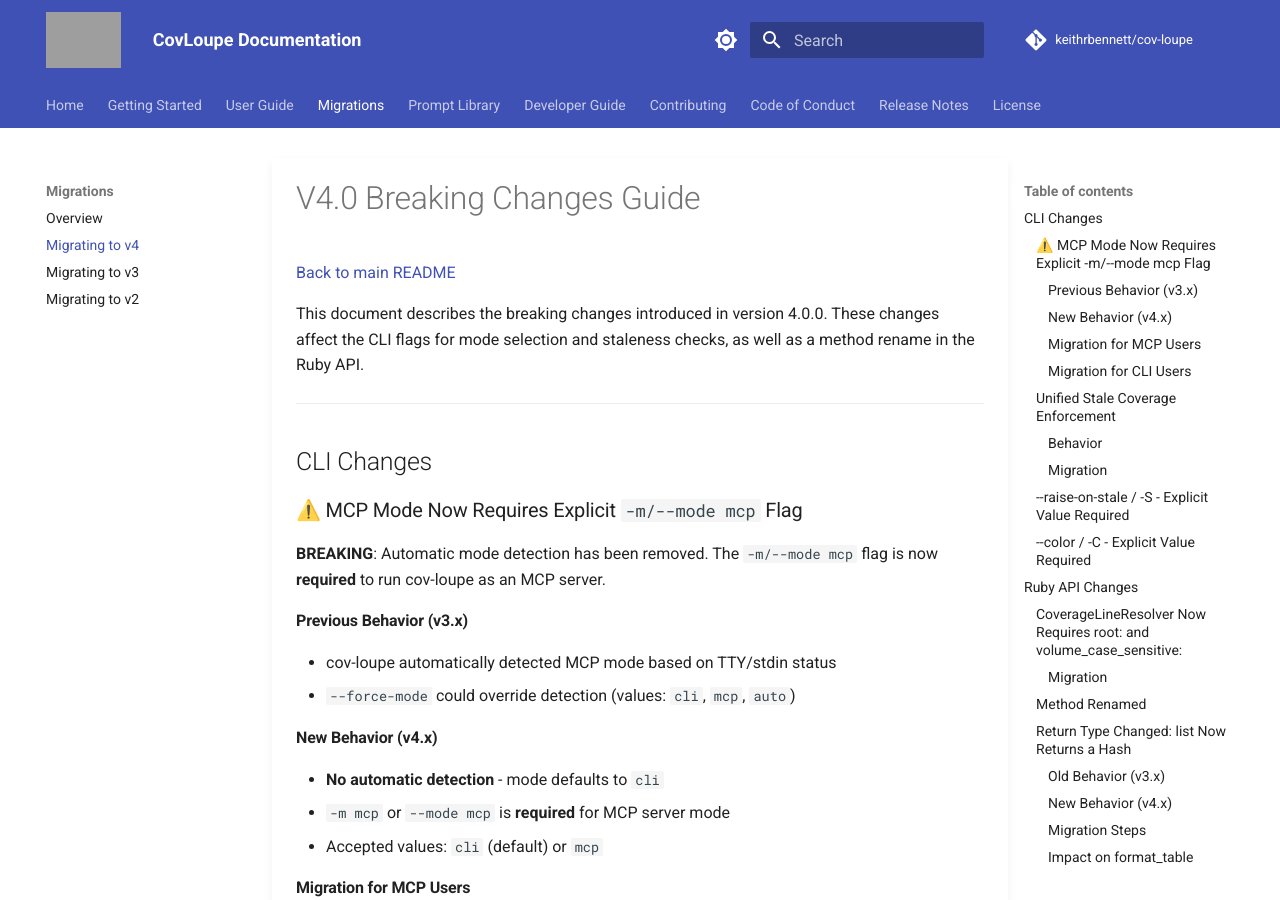
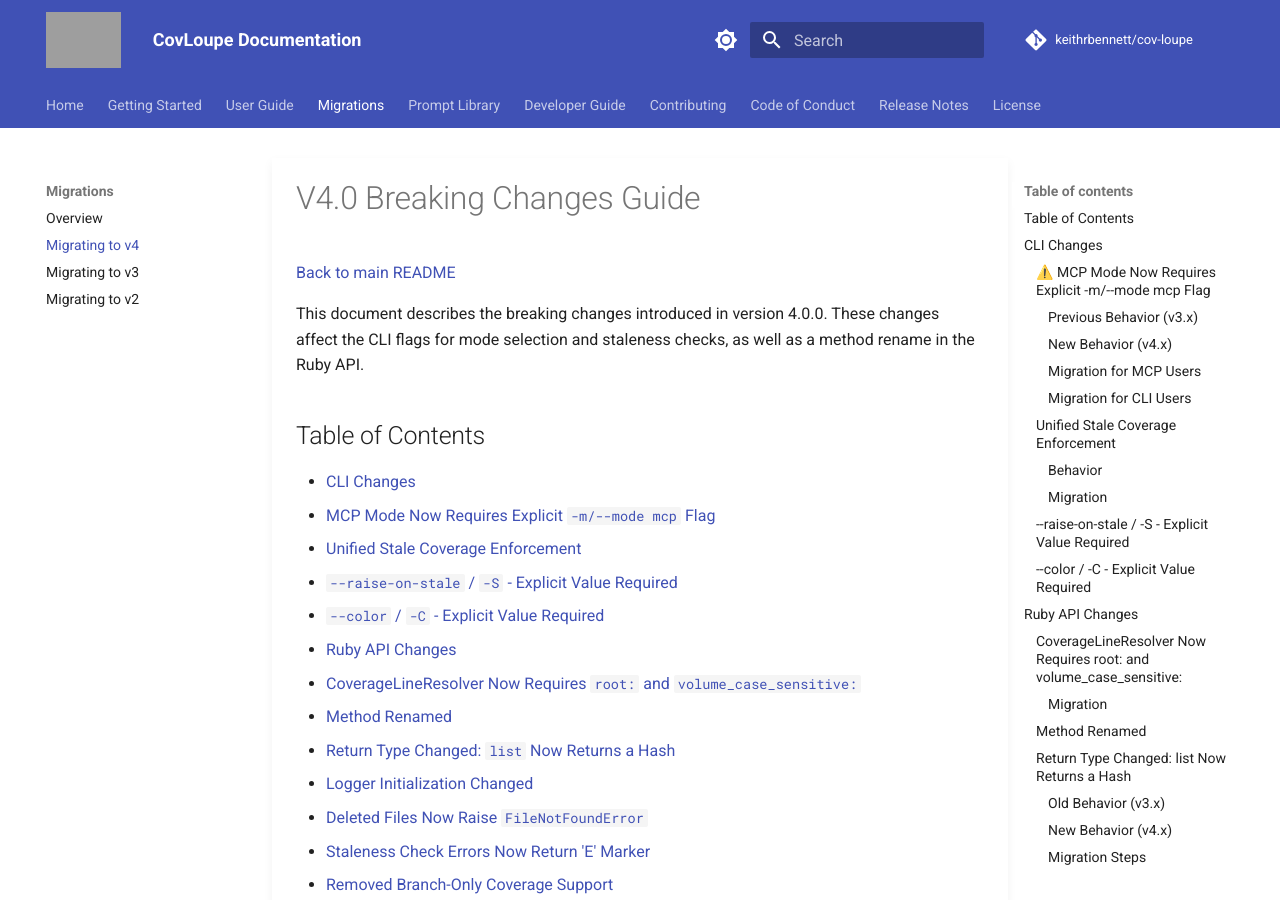
Before and after one commit to keithrbennett/simplecov-mcp, an MkDocs documentation site: the page built from docs/user/migrations/MIGRATING_TO_V4.md, in a window 1280 px wide and 900 px high. Built offline with MkDocs 1.6.1 and Material for MkDocs 9.7.7, drawn with Linux system fonts in a browser that asks for light colours; comment, search, counter and statistics services are not loaded; some of the changed text lies outside the part shown; grey boxes are pictures that could not be loaded.

Commit message:
Add table of contents and "back to top" links to MIGRATING_TO_V4.md.

```diff
--- a/docs/user/migrations/MIGRATING_TO_V4.md
+++ b/docs/user/migrations/MIGRATING_TO_V4.md
@@ -3,6 +3,23 @@
 [Back to main README](../../index.md)
 
 This document describes the breaking changes introduced in version 4.0.0. These changes affect the CLI flags for mode selection and staleness checks, as well as a method rename in the Ruby API.
+
+## Table of Contents
+
+- [CLI Changes](#cli-changes)
+  - [MCP Mode Now Requires Explicit `-m/--mode mcp` Flag](#️-mcp-mode-now-requires-explicit--m--mode-mcp-flag)
+  - [Unified Stale Coverage Enforcement](#unified-stale-coverage-enforcement)
+  - [`--raise-on-stale` / `-S` - Explicit Value Required](#--raise-on-stale---s---explicit-value-required)
+  - [`--color` / `-C` - Explicit Value Required](#--color---c---explicit-value-required)
+- [Ruby API Changes](#ruby-api-changes)
+  - [CoverageLineResolver Now Requires `root:` and `volume_case_sensitive:`](#coveragelineresolver-now-requires-root-and-volume_case_sensitive)
+  - [Method Renamed](#method-renamed)
+  - [Return Type Changed: `list` Now Returns a Hash](#return-type-changed-list-now-returns-a-hash)
+  - [Logger Initialization Changed](#logger-initialization-changed)
+- [Deleted Files Now Raise `FileNotFoundError`](#deleted-files-now-raise-filenotfounderror)
+- [Staleness Check Errors Now Return 'E' Marker](#staleness-check-errors-now-return-e-marker)
+- [Removed Branch-Only Coverage Support](#removed-branch-only-coverage-support)
+- [Getting Help](#getting-help)
 
 ---
 
```
Also changed, not shown: other parts of docs/user/migrations/MIGRATING_TO_V4.md (+10 -0 lines).
